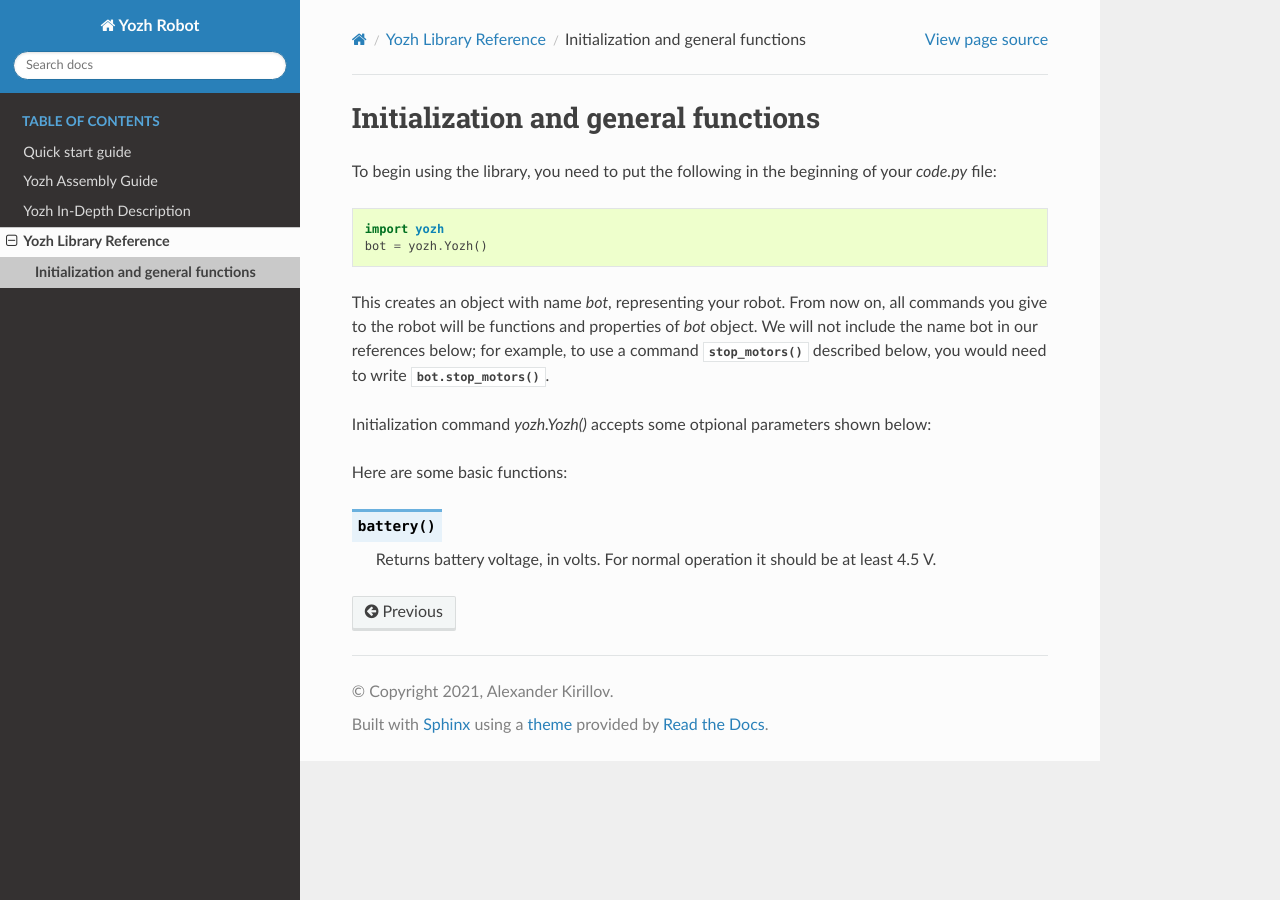
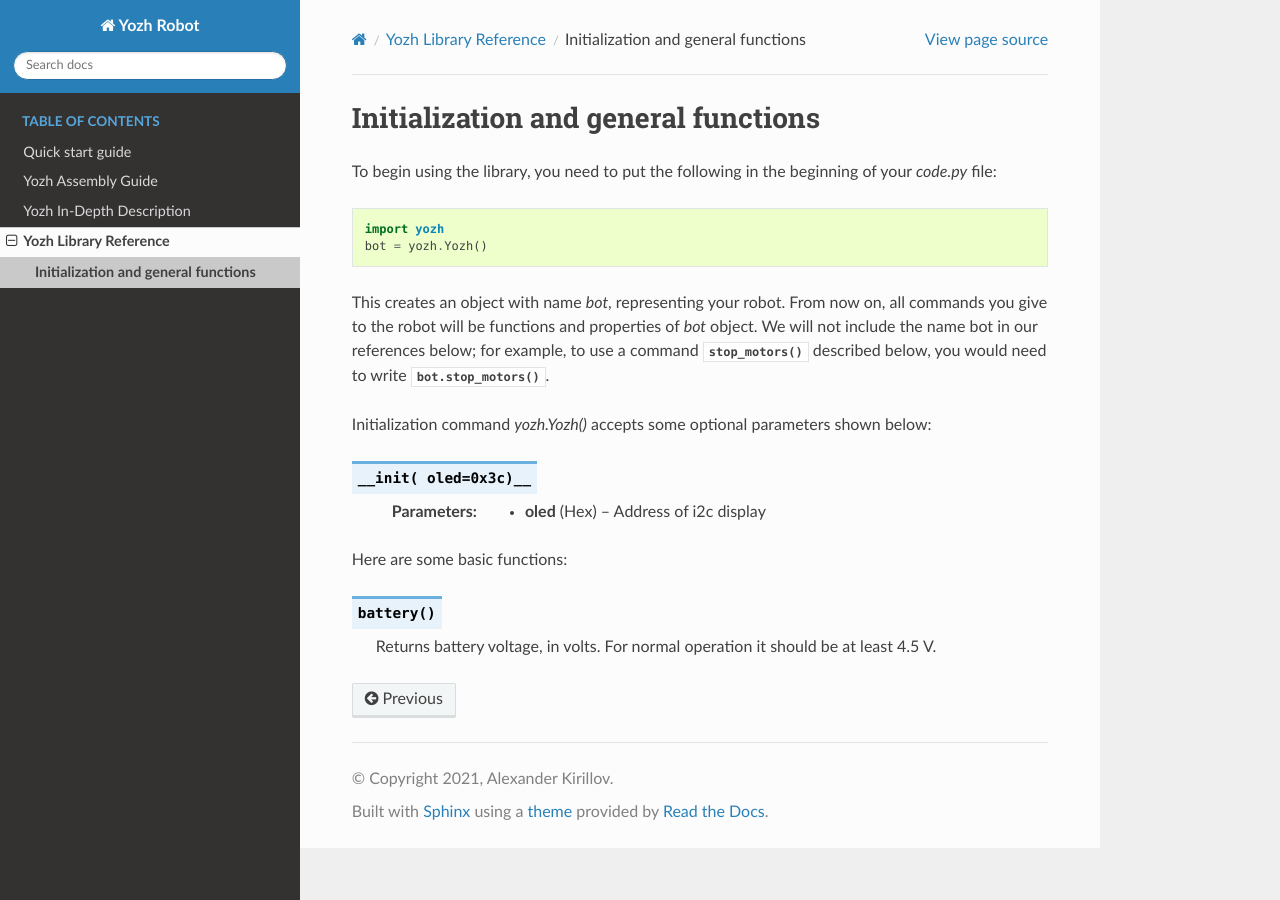
Before and after one commit to shurik179/yozh, a Sphinx documentation site: the page built from docs/library/init.rst, in a window 1280 px wide. Built offline with Sphinx 7.4.7 and the Read the Docs theme 2.0.0, drawn with Linux system fonts in a browser that asks for light colours; formulas are drawn with MathJax 3; pages that are not in the unit, such as notebooks, are missing from menus.

Commit message:
Update init.rst

```diff
--- a/docs/library/init.rst
+++ b/docs/library/init.rst
@@ -16,8 +16,12 @@
 to use a command :func:`stop_motors()` described below, you would need to write
 :func:`bot.stop_motors()`.
 
-Initialization command `yozh.Yozh()` accepts some otpional parameters shown below:
+Initialization command `yozh.Yozh()` accepts some optional parameters shown below:
 
+.. function:: __init( oled=0x3c)__
+
+   :param oled: Address of i2c display
+   :type oled: Hex
 
 
 Here are some basic functions:
```
